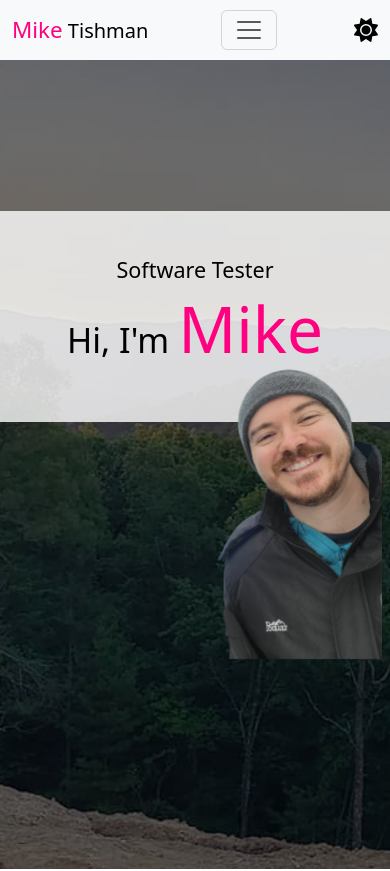
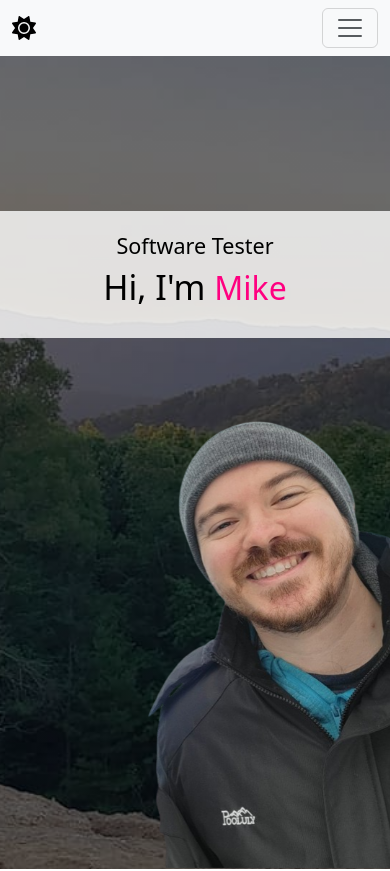
Before and after one commit to Tishinator/Tishinator.github.io, a React (Create React App) app in the folder user-page/: page / in a window 390 px wide. Shown: the top 871 px of the page. Built offline with nearby package versions, Linux system fonts and the light colour scheme.

Commit message:
updated css for mobile

```diff
--- a/user-page/src/components/Header.js
+++ b/user-page/src/components/Header.js
@@ -10,6 +10,7 @@ const Header = () => {
     const darkMode = theme === 'dark';
 
     const [activeSection, setActiveSection] = useState('');
+    const [showThemeToggle, setShowThemeToggle] = useState(true);
 
     useEffect(() => {
         const handleScroll = () => {
@@ -43,10 +44,52 @@ const Header = () => {
         }
     };
 
+    useEffect(() => {
+      const toggler = document.querySelector('.navbar-toggler');
+
+      const checkNavbarToggler = () => {
+          const isTogglerVisible = window.getComputedStyle(toggler).display !== 'none';
+          const isTogglerCollapsed = toggler.getAttribute('class').includes("collapsed");
+
+          // Hide theme toggle if toggler is visible and not collapsed
+          if (isTogglerVisible && !isTogglerCollapsed) {
+              setShowThemeToggle(false);
+          } else {
+              setShowThemeToggle(true);
+          }
+      };
+
+      // Observer to watch class changes on the navbar-toggler
+      const observer = new MutationObserver(mutations => {
+          mutations.forEach(mutation => {
+              if (mutation.type === "attributes" && mutation.attributeName === "class") {
+                  checkNavbarToggler();
+              }
+          });
+      });
+
+      // Observe changes in attributes of the navbar-toggler
+      observer.observe(toggler, {
+          attributes: true // configure it to listen to attribute changes
+      });
+
+      // Check on resize and on document load
+      window.addEventListener('resize', checkNavbarToggler);
+      window.addEventListener('load', checkNavbarToggler);
+      checkNavbarToggler(); // Initial check
+
+      return () => {
+          window.removeEventListener('resize', checkNavbarToggler);
+          window.removeEventListener('load', checkNavbarToggler);
+          observer.disconnect(); // Stop observing when component unmounts
+      };
+  }, []); // Empty dependency array means this effect runs once on mount and cleanup on unmount
+
+
     return (
       <Navbar bg={darkMode ? "dark" : "light"} variant={darkMode ? "dark" : "light"} fixed='top' expand="lg">
-            <Container fluid>
-                <Navbar.Brand><span className={styles.nameText}>Mike</span> Tishman</Navbar.Brand>
+          <Container fluid className={styles.navbarContent}>
+              <Navbar.Brand className={styles.nameHeader}><span className={styles.nameText}>Mike</span> Tishman</Navbar.Brand>
               <Navbar.Toggle aria-controls="basic-navbar-nav" />
               <Navbar.Collapse id="basic-navbar-nav" className="justify-content-end">
                   <Nav variant='underline'>
@@ -55,9 +98,11 @@ const Header = () => {
                         <Nav.Link onClick={() => scrollToSection('projects')} className={activeSection === 'projects' ? 'active' : ''}>Projects</Nav.Link>
                   </Nav>
               </Navbar.Collapse>
-                <div style={{ paddingLeft: '20px' }}>
+              {showThemeToggle && (
+                  <div className={styles.themeToggle}>
                       <FontAwesomeIcon icon={darkMode ? farMoon : fasSun} onClick={toggleTheme} size='xl'/>
                   </div>
+              )}
           </Container>
       </Navbar>
     );
--- a/user-page/src/components/css/Header.module.css
+++ b/user-page/src/components/css/Header.module.css
@@ -2,3 +2,31 @@
     color: rgb(255, 0, 128);
     font-size: 1.4rem;
 }
+
+/* Header.module.css updates */
+.navbarContent {
+    display: flex;
+    justify-content: space-between; /* Ensure items are spaced out */
+    width: 100%; /* Take full width to space out brand and toggle */
+}
+
+.themeToggle {
+    margin-left: 1vw; /* Push the theme toggle to the right */
+}
+
+@media (max-width: 992px) {
+    .nameHeader {
+        display: none;
+    }
+
+    .navbarContent {
+        flex-direction: row-reverse; /* Flip order for mobile: toggle on the left, brand on the right */
+    }
+    .themeToggle {
+        margin-left: 0; /* Remove margin-left on smaller screens if necessary */
+        padding-right: 20px;
+    }
+    .navbar-toggler {
+        order: -1; /* Try to move toggler to the start if not automatically positioned correctly */
+    }
+}
--- a/user-page/src/components/css/Introduction.module.css
+++ b/user-page/src/components/css/Introduction.module.css
@@ -35,7 +35,7 @@
     left: 0;
     right: 0;
     top: 25vh;
-    width: 100%; /* Ensures it spans the full width */
+    width: 100%;
     height: 25vh;
 }
 
@@ -46,5 +46,21 @@
 /* Light mode specific styles */
 .textContainer.light-mode {
     background-color: rgba(255, 255, 255, 0.8);
+}
 
+@media (max-width: 800px) {
+    .userProfileImage {
+        top: 35vh;
+        max-width: 75vw;
+        left: 30vw;
+    }
+
+    .nameText {
+        color: rgb(255, 0, 128);
+        font-size: 2rem;
+    }
+
+    .textContainer {
+        height: 15vh;
+    }
 }
```
Lines whose indentation alone changed are shown as unchanged.
